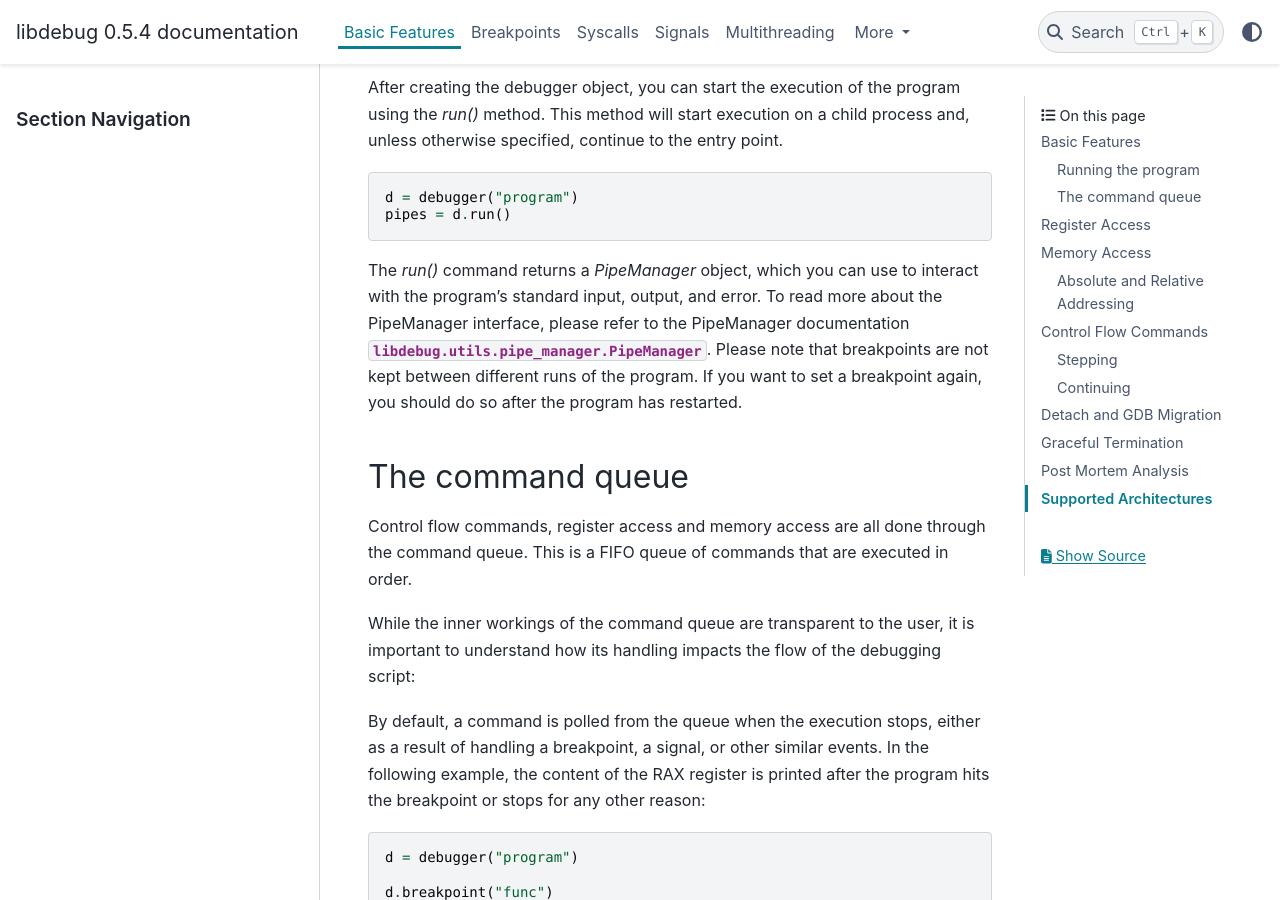
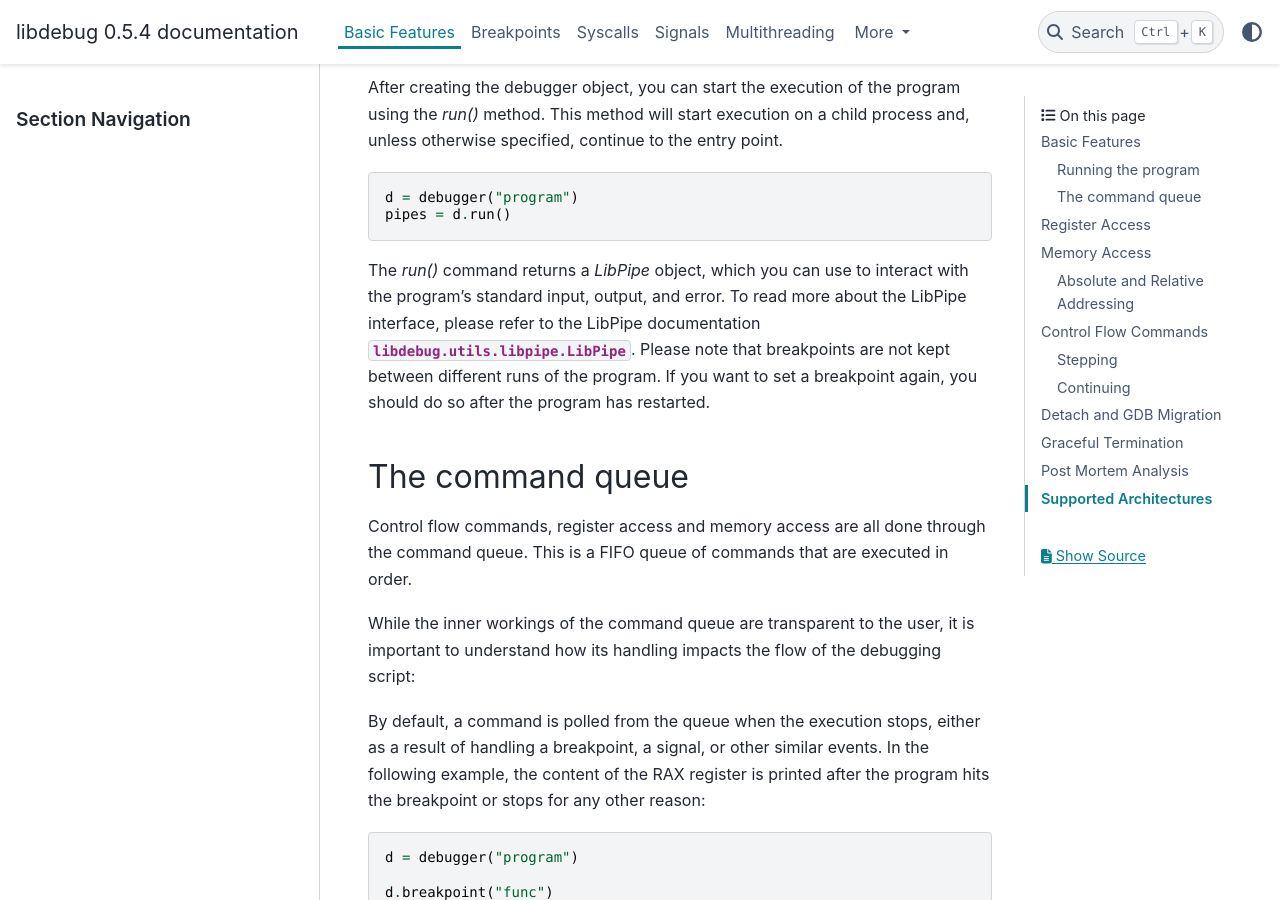
Before and after one commit to libdebug/libdebug, a Sphinx documentation site: the page built from docs/source/basic_features.rst, in a window 1280 px wide and 900 px high, scrolled down 1027 px. Built offline with Sphinx 7.4.7 and the PyData theme 0.15.4, drawn with Linux system fonts in a browser that asks for light colours.

Commit message:
doc: updated doc after the renaming

```diff
--- a/docs/source/basic_features.rst
+++ b/docs/source/basic_features.rst
@@ -34,7 +34,7 @@ After creating the debugger object, you can start the execution of the program u
     pipes = d.run()
 
 
-The `run()` command returns a `PipeManager` object, which you can use to interact with the program's standard input, output, and error. To read more about the PipeManager interface, please refer to the PipeManager documentation :class:`libdebug.utils.pipe_manager.PipeManager`. Please note that breakpoints are not kept between different runs of the program. If you want to set a breakpoint again, you should do so after the program has restarted.
+The `run()` command returns a `LibPipe` object, which you can use to interact with the program's standard input, output, and error. To read more about the LibPipe interface, please refer to the LibPipe documentation :class:`libdebug.utils.libpipe.LibPipe`. Please note that breakpoints are not kept between different runs of the program. If you want to set a breakpoint again, you should do so after the program has restarted.
 
 The command queue
 -----------------
```
